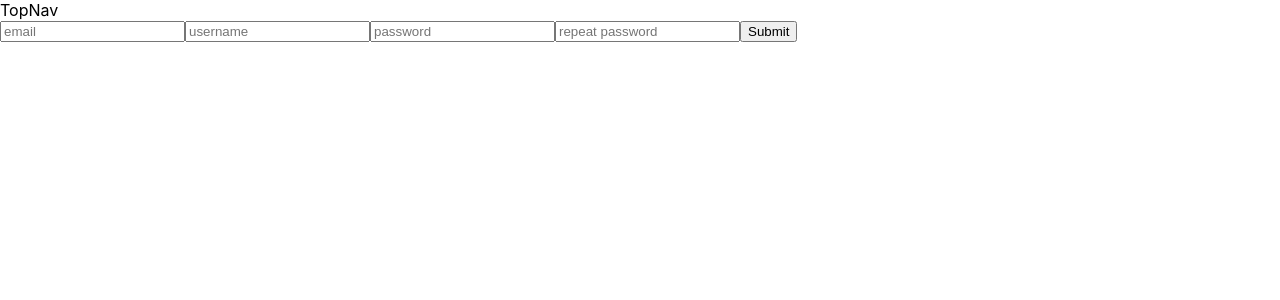
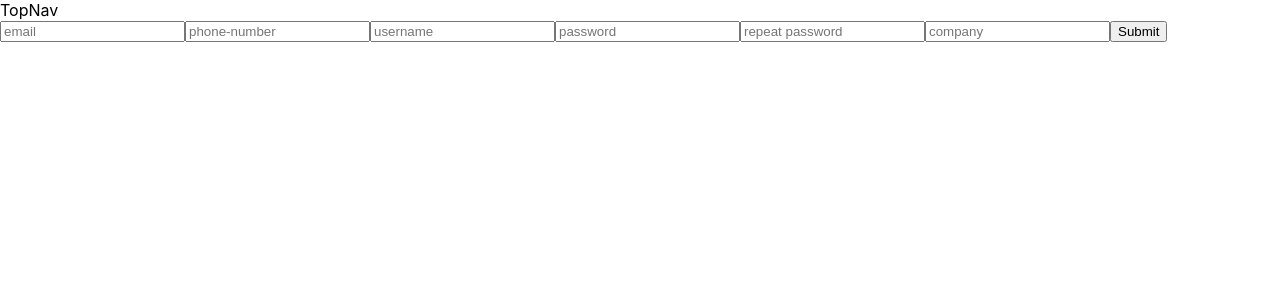
Before and after one commit to NullSense/Business-Job-Manager, a React (Create React App) app in the folder frontend/: page /register in a window 1280 px wide. Shown: the top 300 px of the page. Built offline with nearby package versions, Linux system fonts and the light colour scheme.

Commit message:
Make forms receptive to different http responses

```diff
--- a/frontend/src/components/auth/LoginForm.js
+++ b/frontend/src/components/auth/LoginForm.js
@@ -9,31 +9,44 @@ import { login } from '../../utils/auth_api';
 const validationSchema = yup.object().shape({
   username: yup
     .string()
-    .min(4, 'username must be at least 6 characters') //temp: 4 -> 6
-    .max(16, 'username must be at most 16 characters')
+    .min(4, 'username must be at least 4 characters')
+    .max(32, 'username must be at most 32 characters')
     .required(),
   password: yup
     .string()
-    .min(4, 'password must be at least 8 characters') //temp: 4 -> 6
-    .max(32, 'password is too long')
+    .min(8, 'password must be at least 8 characters')
+    .max(256, 'password must be at most 256 characters')
     .required()
 });
 
-/**
- * LoginForm built from Formik
- */
 const LoginForm = props => {
   LoginForm.propTypes = {
     history: PropTypes.object
   };
 
+  /**
+   * Tries to login the user, if response is 200, reroute to root (TODO: change to user-space), else print status to
+   * user and enable the submit button
+   */
   const handleSubmit = async (values, { setStatus, setSubmitting }) => {
     const { history } = props;
-    const response = await login(values.username, values.password);
+    const { username, password } = values;
+    const response = await login(username, password);
 
-    response.status === 200
-      ? history.push('/')
-      : setStatus('username and/or password were incorrect') && setSubmitting(false);
+    let status;
+    switch (response.status) {
+      case 200:
+        history.push('/');
+        return;
+      case 401:
+        status = 'username and/or password were incorrect';
+        break;
+      default:
+        status = 'something unexpected happened';
+    }
+
+    setStatus(status);
+    setSubmitting(false);
   };
 
   return (
--- a/frontend/src/components/auth/RegistrationForm.js
+++ b/frontend/src/components/auth/RegistrationForm.js
@@ -1,12 +1,11 @@
 import React from 'react';
-import {Formik, Form, Field} from 'formik';
-import {withRouter} from 'react-router-dom';
+import { Formik, Form, Field } from 'formik';
+import { withRouter } from 'react-router';
 import * as yup from 'yup';
-import axios from 'axios';
 import PropTypes from 'prop-types';
+import { register } from '../../utils/auth_api';
 
-axios.defaults.xsrfHeaderName = 'X-CSRFTOKEN';
-axios.defaults.xsrfCookieName = 'csrftoken';
+const phoneRegExp = /^((\\+[1-9]{1,4}[ \\-]*)|(\\([0-9]{2,3}\\)[ \\-]*)|([0-9]{2,4})[ \\-]*)*?[0-9]{3,4}?[ \\-]*[0-9]{3,4}?$/;
 
 // define the validation schema for the input fields
 const validationSchema = yup.object().shape({
@@ -14,57 +13,74 @@ const validationSchema = yup.object().shape({
     .string()
     .email('enter a valid email')
     .required(),
+  phone: yup
+    .string()
+    .matches(phoneRegExp, 'phone number is not valid')
+    .required(),
   username: yup
     .string()
-    .min(4, 'username must be at least 6 characters') //temp: 4 -> 6
-    .max(16, 'username must be at most 16 characters')
+    .min(4, 'username must be at least 4 characters')
+    .max(32, 'username must be at most 32 characters')
     .required(),
   password: yup
     .string()
-    .min(4, 'password must be at least 8 characters') //temp: 4 -> 6
-    .max(32, 'password is too long')
+    .min(8, 'password must be at least 8 characters')
+    .max(256, 'password must be at most 256 characters')
     .required(),
-  passwordConf: yup
-    .string()
-    .oneOf([yup.ref('password'), null], 'passwords must match'),
+  passwordConf: yup.string().oneOf([yup.ref('password'), null], 'passwords must match'),
+  companyName: yup.string()
 });
 
-/**
- * RegistrationForm built from Formik
- */
 const RegistrationForm = props => {
   RegistrationForm.propTypes = {
-    history: PropTypes.object,
+    history: PropTypes.object
   };
 
-  const handleSubmit = async (values, {setStatus, setSubmitting}) => {
-    const {history} = props;
-    history.push('/login');
-    // await axios // make api call to authenticate
-    //   .post('/login/', {
-    //     username: values.username,
-    //     password: values.password
-    //   })
-    //   .then(response => response.status === 200 && history.push('/')) // if response successfull, reroute
-    //   .catch(err => {
-    //     setStatus('username and/or password were incorrect');
-    //     setSubmitting(false);
-    //   });
+  /**
+   * Tries to register the user, if response is 200, reroute to login, else print status to
+   * user and enable the submit button
+   */
+  const handleSubmit = async (values, { setStatus, setSubmitting }) => {
+    const { history } = props;
+    const { email, phone, username, password, companyName } = values;
+    const response = await register(email, phone, username, password, companyName);
+
+    let status;
+    switch (response.status) {
+      case 201:
+        history.push('/login');
+        return;
+      case 409:
+        status = 'The email address already exists';
+        break;
+      case 400:
+        // TODO: get response.messages and set error messages for input fields accordingly
+        break;
+      default:
+        status = 'something unexpected happened';
+    }
+
+    setStatus(status);
+    setSubmitting(false);
   };
 
   return (
     <Formik
-      initialValues={{email: '', username: '', password: ''}}
+      initialValues={{ email: '', phone: '', username: '', password: '', companyName: '' }}
       validationSchema={validationSchema}
       onSubmit={handleSubmit}
-      render={({errors, touched, status, handleSubmit, isSubmitting}) => (
+      render={({ errors, touched, status, handleSubmit, isSubmitting }) => (
         <Form onSubmit={handleSubmit}>
           <label>
-            <Field type="email" name="email" placeholder="email" />
+            <Field name="email" placeholder="email" />
             {touched.email && errors.email}
           </label>
           <label>
-            <Field type="text" name="username" placeholder="username" />
+            <Field name="phone" placeholder="phone-number" />
+            {touched.phone && errors.phone}
+          </label>
+          <label>
+            <Field name="username" placeholder="username" />
             {touched.username && errors.username}
           </label>
           <label>
@@ -72,12 +88,12 @@ const RegistrationForm = props => {
             {touched.password && errors.password}
           </label>
           <label>
-            <Field
-              type="password"
-              name="passwordConf"
-              placeholder="repeat password"
-            />
+            <Field type="password" name="passwordConf" placeholder="repeat password" />
             {touched.passwordConf && errors.passwordConf}
+          </label>
+          <label>
+            <Field name="companyName" placeholder="company" />
+            {touched.companyName && errors.companyName}
           </label>
           <button type="submit" disabled={isSubmitting}>
             Submit
--- a/frontend/src/utils/auth_api.js
+++ b/frontend/src/utils/auth_api.js
@@ -23,3 +23,23 @@ export async function login(username, password) {
       return err.response;
     });
 }
+
+/**
+ * takes user credentials and makes a registration request
+ */
+export async function register(email, phone, username, password, companyName) {
+  return await axios
+    .post(test_api_url, {
+      email: email || '',
+      phone: phone || '',
+      username: username || '',
+      password: password || '',
+      companyName: companyName || ''
+    })
+    .then(response => {
+      return response;
+    })
+    .catch(err => {
+      return err.response;
+    });
+}
```
